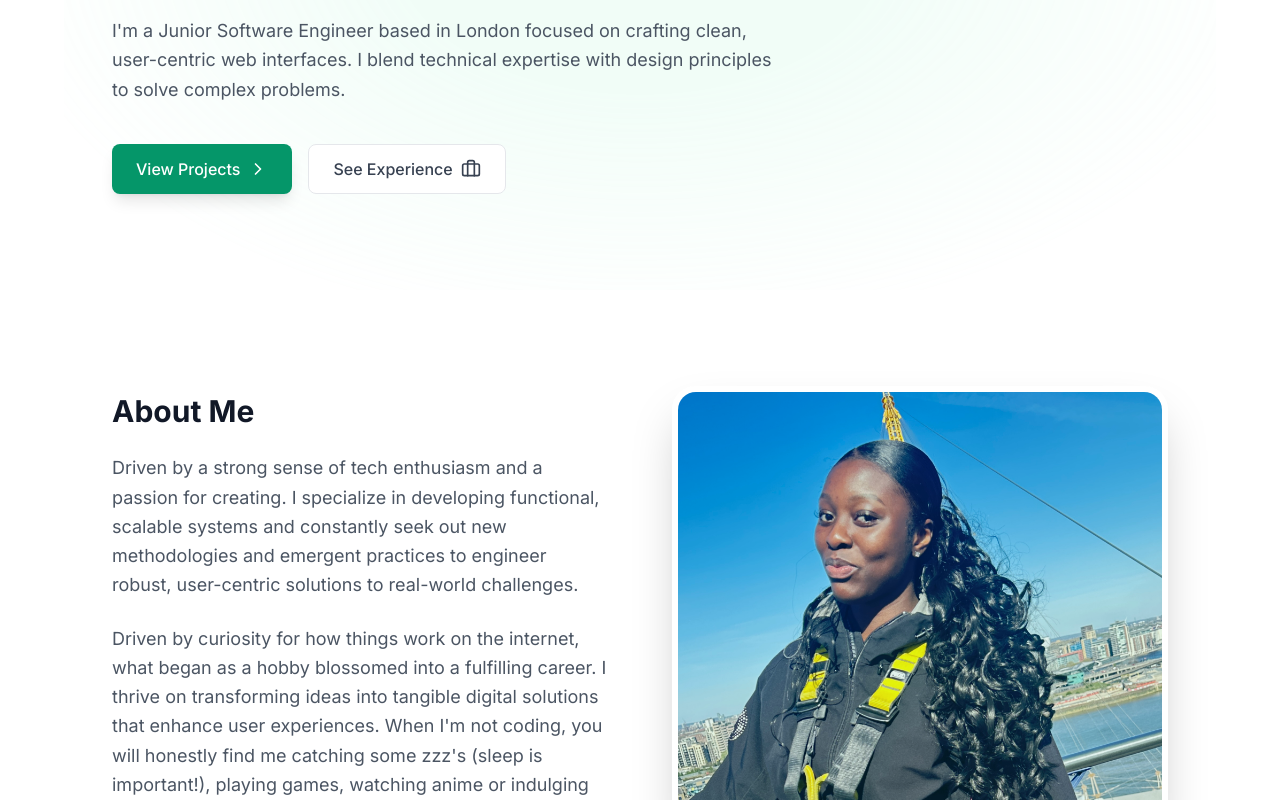
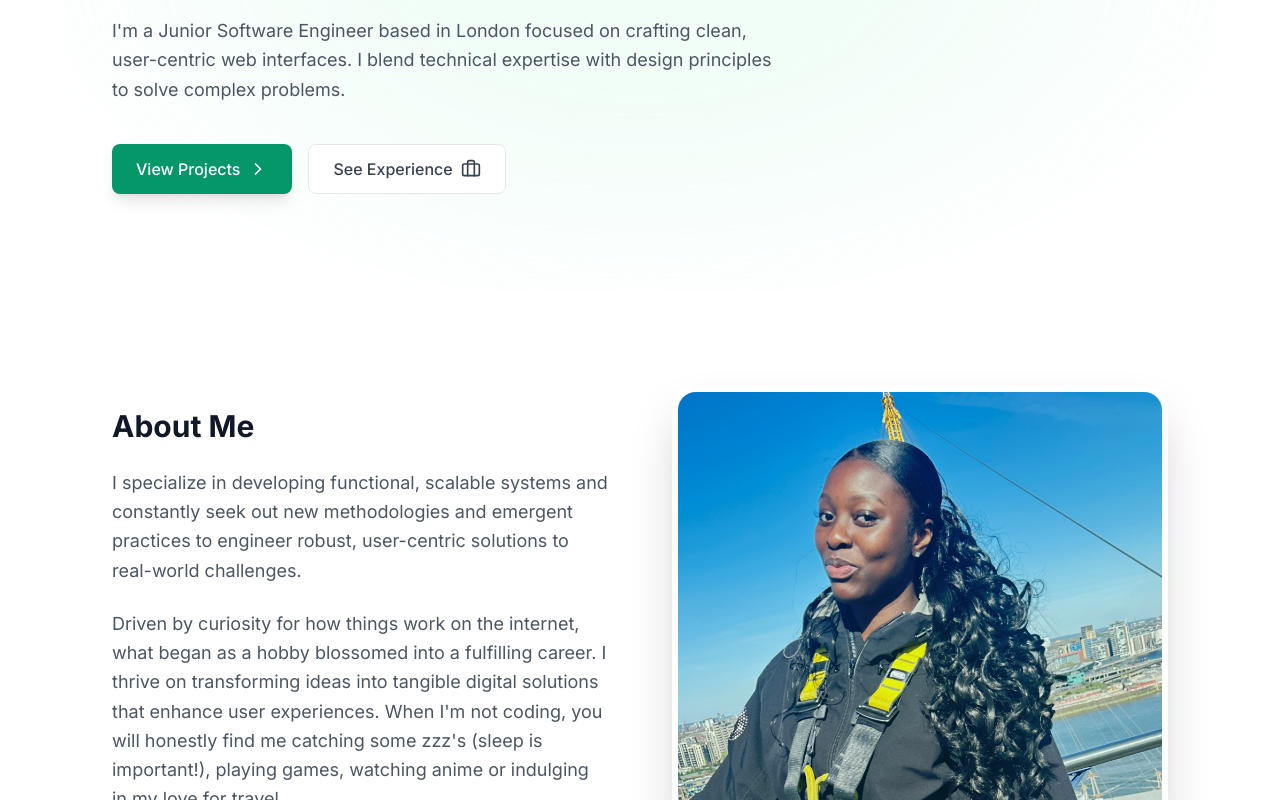
Before and after one commit to Maame-codes/maame-portfolio, a React (Vite) app: page / in a window 1280 px wide. Shown: the part 390-1190 px from the top of the page. Built offline with nearby package versions, Linux system fonts and the light colour scheme.

Commit message:
Update App.jsx

```diff
--- a/src/App.jsx
+++ b/src/App.jsx
@@ -22,7 +22,7 @@ const data = {
   role: "Junior Software Engineer",
   aboutHeadline: "Building digital experiences that matter.",
   aboutSummary:
-    "Driven by a strong sense of tech enthusiasm and a passion for creating. I specialize in developing functional, scalable systems and constantly seek out new methodologies and emergent practices to engineer robust, user-centric solutions to real-world challenges.",
+    "I specialize in developing functional, scalable systems and constantly seek out new methodologies and emergent practices to engineer robust, user-centric solutions to real-world challenges.",
   linkedin: "https://www.linkedin.com/in/maame-afua-a-p-fordjour-100585171",
   email: "maameafia272@gmail.com",
   phone: "+447720186199",
```
